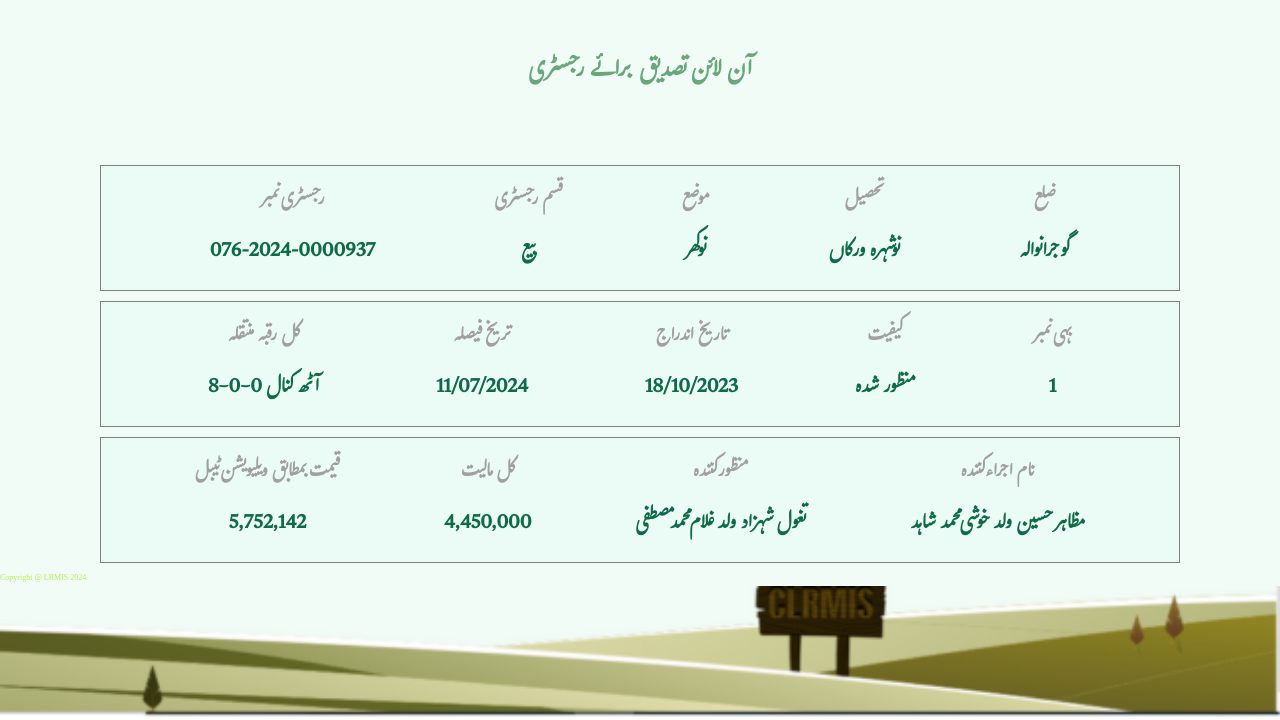
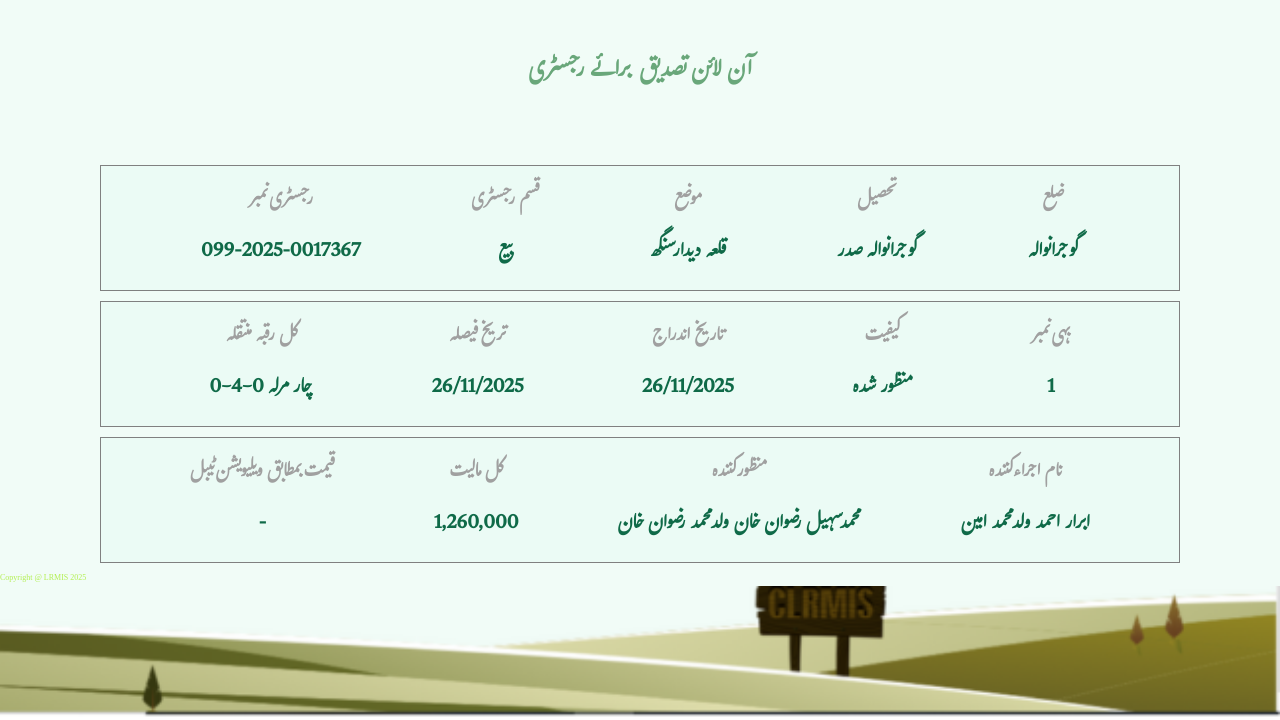
Before and after one commit to punjabzameen/https-onlinefard.punjab-zameen.gov.pk-RegistryVerification-data-HZVAQeF2tYkhM-kg1gYuZgUGePYFfI-5p1, a plain HTML site: page index.html in a window 1280 px wide. Shown: the part 80-800 px from the top of the page. Drawn offline with Linux system fonts and the light colour scheme.

Commit message:
Update index.html

```diff
--- a/index.html
+++ b/index.html
@@ -32,7 +32,7 @@
             <div class="item text1">
                 <h3>رجسٹری نمبر
                 </h3>
-                <p>076-2024-0000937
+                <p>099-2025-0017367
                 </p>
             </div>
             <div class="item text2"><h3>قسم رجسٹری
@@ -42,13 +42,13 @@
             <div class="item text3">
                 <h3>موضع
                 </h3>
-                <p>نوکھر
+                <p>قلعہ دیدار سنگھ
                 </p>
             </div>
             <div class="item text4">
                 <h3>تحصیل
                 </h3>
-                <p>نوشہرہ ورکاں
+                <p>گوجرانوالہ صدر
                 </p>
             </div>
             <div class="item text5">
@@ -63,18 +63,18 @@
             <div class="item text1">
                 <h3>کل رقبہ منتقلہ
                 </h3>
-                <p>8-0-0 آٹھ کنال
+                <p>0-4-0 چار مرلہ
                 </p>
             </div>
             <div class="item text2"><h3>تریخ فیصلہ
 
             </h3>
-            <p>11/07/2024
+            <p>26/11/2025
             </p></div>
             <div class="item text3">
                 <h3>تاریخ اندراج
                 </h3>
-                <p>18/10/2023
+                <p>26/11/2025
                 </p>
             </div>
             <div class="item text4">
@@ -95,23 +95,23 @@
             <div class="item text1">
                 <h3>قیمت بمطابق ویلیویشن ٹیبل
                 </h3>
-                <p>5,752,142
+                <p>-
                 </p>
             </div>
             <div class="item text2"><h3>کل مالیت
             </h3>
-            <p>4,450,000
+            <p>1,260,000
             </p></div>
             <div class="item text3">
                 <h3>منظور کنندہ
                 </h3>
-                <p>تغول شہزاد ولد غلام محمد مصطفی
+                <p>محمد سہیل رضوان خان ولد محمد رضوان خان
                 </p>
             </div>
             <div class="item text4">
                 <h3>نام اجراء کنندہ
                 </h3>
-                <p>مظاہر حسین ولد خوشی محمد شاہد
+                <p>ابرار احمد ولد محمد امین
                 </p>
             </div>
 
@@ -120,11 +120,12 @@
     </section>
     <!-- ----------------- Inage section------------------ -->
      <div class="bottom_img">
-        Copyright @ LRMIS 2024
+        Copyright @ LRMIS 2025
 
      </div>
      <!-- <div class="main">
     </div> -->
 
 </body>
+
 </html>
```
